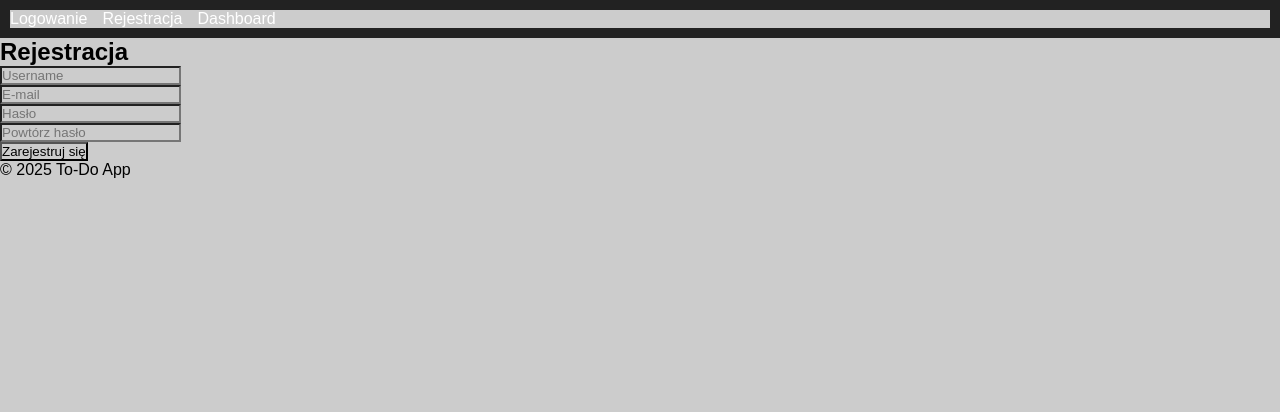
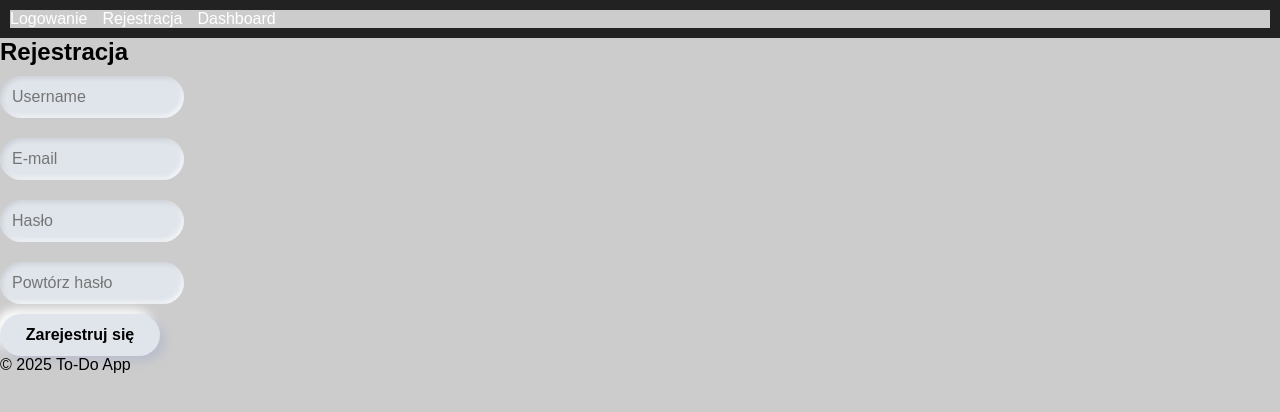
Before and after one commit to BosyCode/todo-app, a Next.js app: page /auth/register in a window 1280 px wide. Shown: the top 412 px of the page. Built offline with nearby package versions, Linux system fonts and the light colour scheme.

Commit message:
Add button component

```diff
--- a/package.json
+++ b/package.json
@@ -13,6 +13,7 @@
     "@tanstack/react-query": "^5.69.0",
     "axios": "^1.8.4",
     "bcrypt": "^5.1.1",
+    "classnames": "^2.5.1",
     "cookie": "^1.0.2",
     "formik": "^2.4.6",
     "jsonwebtoken": "^9.0.2",
--- a/src/app/api/auth/route.ts
+++ b/src/app/api/auth/route.ts
@@ -26,7 +26,7 @@ export async function POST(req: Request) {
     await user.save();
 
     const response = NextResponse.json({token});
-    response.headers.append('Set-Cookie', `${refreshToken}; HttpOnly; Path=/ Max-Age=604800`);
+    response.headers.append('Token', `${refreshToken}; HttpOnly; Path=/ Max-Age=604800`);
     return response;
   } catch {
     return NextResponse.json({ error: "Internal server error" }, {status: 500})
--- /dev/null
+++ b/src/components/base/Button/Button.module.scss
@@ -0,0 +1,15 @@
+.button {
+  width: 100%;
+  padding: 12px;
+  font-size: 16px;
+  font-weight: bold;
+  border: none;
+  border-radius: 25px;
+  background: #e0e5ec;
+  box-shadow: 5px 5px 10px #babecc, -5px -5px 10px #ffffff;
+  cursor: pointer;
+  transition: 0.3s;
+  &:active {
+    box-shadow: inset 5px 5px 10px #babecc, inset -5px -5px 10px #ffffff;
+  }
+}
--- /dev/null
+++ b/src/components/base/Button/Button.tsx
@@ -0,0 +1,34 @@
+import { FC, HTMLAttributes } from 'react'
+import classNames from 'classnames'
+import styles from './Button.module.scss'
+import Link from 'next/link'
+
+export interface ButtonProps extends HTMLAttributes<HTMLButtonElement | HTMLAnchorElement> {
+  href?: string;
+  text?: string;
+  type?: 'button' | 'submit';
+  disabled?: boolean;
+  size?: 'sm' | 'md' | 'lg' | 'xl';
+}
+
+export const Button: FC<ButtonProps> = ({href, text, size, disabled, type, onClick, ...rest}) => {
+  const classes = classNames(
+    styles.button,
+    styles[`size-${size}`]
+  )
+
+  const commonProps = {
+    className: classes,
+    onClick: onClick
+  }
+
+  if(href) {
+    return (
+      <Link href={href} {...commonProps} {...rest}>{text}</Link>
+    )
+  }
+
+  return (
+    <button disabled={disabled} type={type} {...commonProps} {...rest}>{text}</button>
+  )
+}
--- a/src/components/base/Input/Input.module.scss
+++ b/src/components/base/Input/Input.module.scss
@@ -0,0 +1,18 @@
+.input {
+  width: 100%;
+  padding: 12px;
+  margin: 10px 0;
+  font-size: 16px;
+  border: none;
+  border-radius: 25px;
+  background: #e0e5ec;
+  box-shadow: inset 2px 2px 5px rgba(0, 0, 0, 0.1),
+  inset -2px -2px 5px rgba(255, 255, 255, 0.7);
+  outline: none;
+  transition: 0.3s;
+
+  &:focus {
+    box-shadow: inset 3px 3px 6px rgba(0, 0, 0, 0.15),
+    inset -3px -3px 6px rgba(255, 255, 255, 0.9);
+  }
+}
--- a/src/components/base/Input/Input.tsx
+++ b/src/components/base/Input/Input.tsx
@@ -1,6 +1,7 @@
 import { FC, InputHTMLAttributes } from 'react';
 import styles from './Input.module.scss';
 import { useField } from 'formik'
+import classNames from 'classnames'
 
 export interface InputProps extends InputHTMLAttributes<HTMLInputElement | HTMLTextAreaElement> {
   className?: string;
@@ -17,7 +18,7 @@ export interface FormikInputProps extends Omit<InputProps, 'value' | 'onChange'
 export const Input: FC<InputProps> = ({className, state, label, errorMessage, required, ...rest}) => {
   return (
     <div>
-      <input {...rest} required={required} className={className} />
+      <input {...rest} required={required} className={classNames(styles.input, className)} />
       {label && (
         <label htmlFor={rest.name} className={styles.label}>
           <span>{label}</span>
--- a/src/components/templates/Register/Register.module.scss
+++ b/src/components/templates/Register/Register.module.scss
@@ -0,0 +1,3 @@
+.registerContainer {
+  max-width: 10rem;
+}
--- a/src/components/templates/Register/Register.tsx
+++ b/src/components/templates/Register/Register.tsx
@@ -1,11 +1,12 @@
 'use client'
 
-import React, { useState } from 'react'
-import styles from '../../../components/templates/Register/Register.module.scss'
+import React from 'react'
+import styles from './Register.module.scss'
 import { useRouter } from 'next/navigation'
 import { InputFormik } from '@/components/base/Input/Input'
 import { Form, FormikProvider, useFormik } from 'formik'
 import axios from 'axios'
+import { Button } from '@/components/base/Button/Button'
 
 const Register = () => {
   const router = useRouter()
@@ -35,7 +36,7 @@ const Register = () => {
           <InputFormik type="email" name="email" placeholder="E-mail" required />
           <InputFormik type="password" name="password" placeholder="Hasło" required />
           <InputFormik type="password" name="passwordConfirm" placeholder="Powtórz hasło" required />
-          <button type="submit">Zarejestruj się</button>
+          <Button text="Zarejestruj się" type='submit'  />
         </Form>
       </FormikProvider>
     </div>
```
